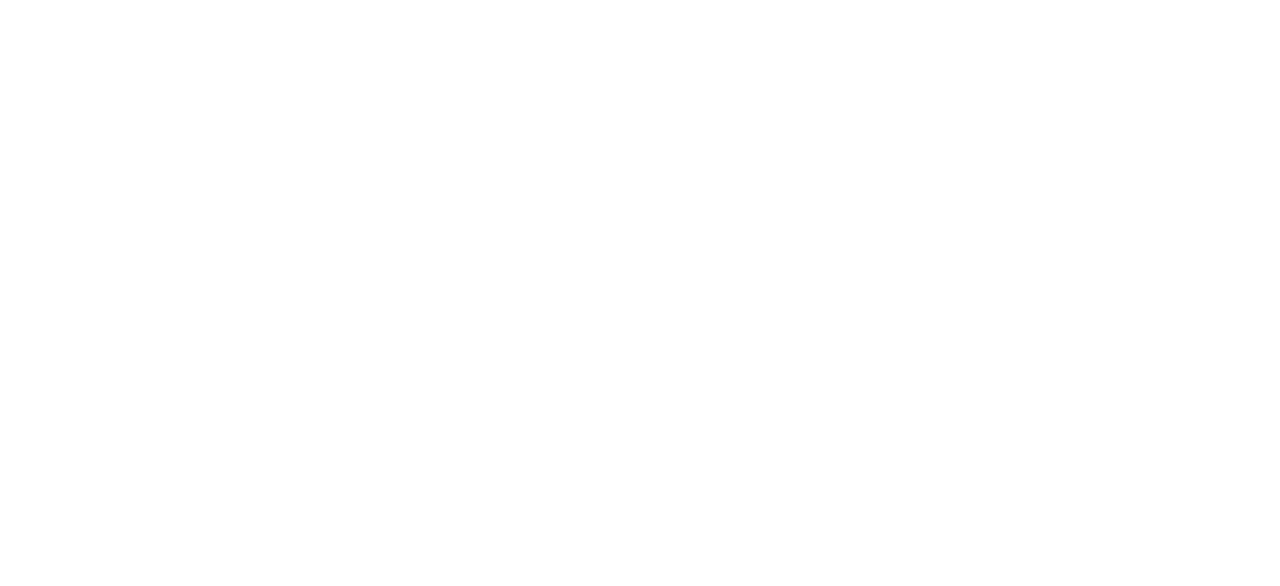
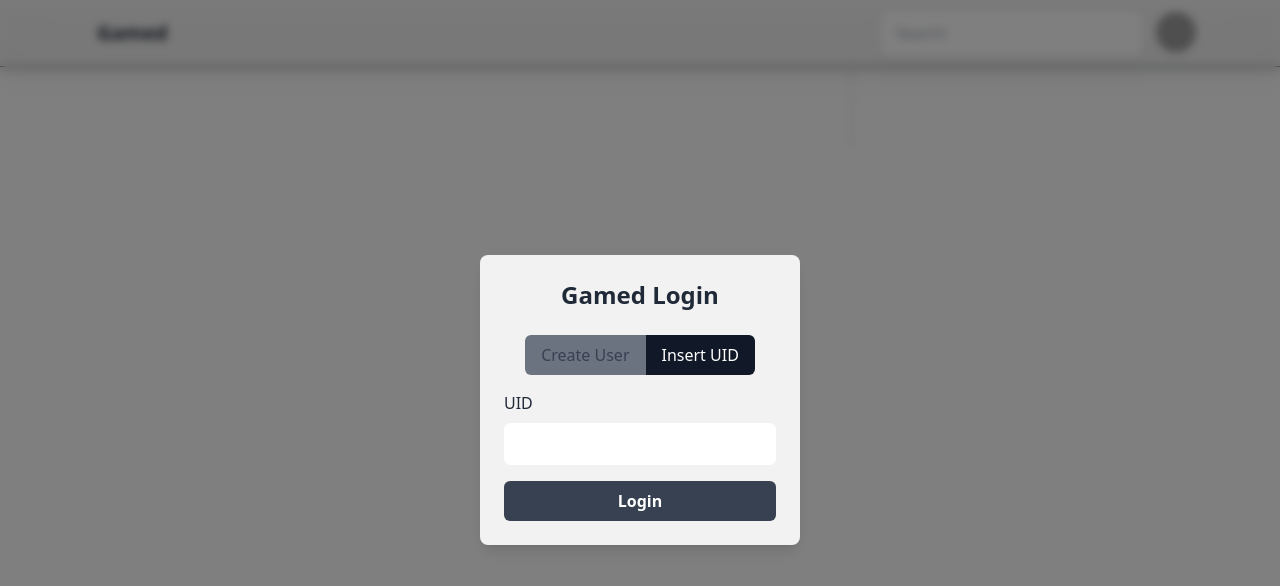
Before and after one commit to St-Stefan/Gamed, a Vue app in the folder frontendservice/: page /Search/1 in a window 1280 px wide. Before the commit this address had no page. Shown: the top 586 px of the page. Built offline with nearby package versions, Linux system fonts and the light colour scheme; grey boxes are pictures that could not be loaded.

Commit message:
Search functionality and routing for search added

```diff
--- /dev/null
+++ b/frontendservice/src/components/GameCard.vue
@@ -0,0 +1,42 @@
+<script setup>
+import { defineProps } from 'vue';
+
+defineProps({
+  game: {
+    type: Object,
+    required: true,
+  }
+});
+</script>
+
+<template>
+  <div
+      class="card border border-gray-700 rounded-lg p-4 mb-4 cursor-pointer"
+      @click="selectGame"
+  >
+    <h2 class="text-xl font-semibold mb-2">{{ game.game.name }}</h2>
+    <p class="text-gray-300 mb-4">{{ game.game.developer }}</p>
+    <p class="text-gray-300 mb-4">{{ game.game.release_date }}</p>
+    <p class="text-gray-300 mb-4">{{ game.game.platforms }}</p>
+
+  </div>
+</template>
+
+
+
+<script>
+export default {
+  name: 'Card',
+  props: {
+    game: {
+      type: Object,
+      required: true,
+    },
+  },
+  methods: {
+    selectGame() {
+      this.$emit('select-game', this.game);
+    },
+  },
+};
+</script>
--- a/frontendservice/src/components/TopBar.vue
+++ b/frontendservice/src/components/TopBar.vue
@@ -5,7 +5,7 @@
     </div>
     <div class="flex-none gap-2">
       <div class="form-control">
-        <input type="text" placeholder="Search" class="input input-bordered w-24 md:w-auto" />
+        <input type="text" placeholder="Search" class="input input-bordered w-24 md:w-auto" @keyup.enter="submit" formaction="http://localhost:8082/search/{{ this.value }}" />
       </div>
       <div class="dropdown dropdown-end">
         <div tabindex="0" role="button" class="btn btn-ghost btn-circle avatar">
--- /dev/null
+++ b/frontendservice/src/components/search/SearchPage.vue
@@ -0,0 +1,81 @@
+<script setup>
+
+import WelcomeItem from "@/components/TopBar.vue";
+import SampleCard from "@/components/GameCard.vue";
+import TopBar from "@/components/TopBar.vue";
+import GameCard from "@/components/GameCard.vue";
+import AuthenticationPage from "@/components/authentication/AuthenticationPage.vue";
+import UserInfoPanel from "@/components/home/UserInfoPanel.vue";
+</script>
+
+<template>
+    <AuthenticationPage v-if="!loadedUID" @uidChanged="onUIDChanged"/>
+  <div class="flex flex-col h-screen">
+    <div class="flex-1 overflow-y-auto">
+      <div class="sticky top-0 z-10 backdrop-blur-xl drop-shadow-xl bg-base-200/70 border-b border-gray-700">
+        <top-bar @uidChanged="onUIDChanged"/>
+      </div>
+      <div class="flex pl-20 pr-20">
+        <div class="w-2/3 flex-none grid place-items-center p-10 gap-10">
+          <GameCard v-for="game in games" :game="game" />
+        </div>
+
+        <div class="divider divider-horizontal"></div>
+
+        <div class="flex-1 rounded-box place-items-center">
+
+        </div>
+      </div>
+    </div>
+  </div>
+</template>
+
+<script>
+export default {
+  data() {
+    return {
+      query: null,
+      games: [],
+      loadedUID: false,
+      loading: true,
+      error: null,
+    };
+  },
+  created() {
+    this.onUIDChanged()
+  },
+  methods:{
+    onUIDChanged(){
+       this.loadedUID = localStorage.getItem("GamedUID")!=null;
+       if(this.loadedUID){
+         fetch('http://localhost:8083/home/' + localStorage.getItem("GamedUID"))
+             .then((response) => {
+               if (!response.ok) {
+                 throw new Error('Network response was not ok');
+               }
+               return response.json();
+             })
+             .then((data) => {
+               this.posts = data;
+               console.log(data)
+             })
+             .catch((error) => {
+               this.error = error.message || 'An error occurred while fetching posts.';
+             })
+             .finally(() => {
+               this.loading = false;
+             });
+       }
+    },
+    handleSelectPost(post) {
+      // Update the selected user when a post is selected
+      console.log("here")
+      this.selectedAuthor = post.user;
+    },
+  }
+};
+</script>
+
+<style scoped>
+
+</style>
--- a/frontendservice/src/router/index.js
+++ b/frontendservice/src/router/index.js
@@ -3,6 +3,7 @@ import homePage from "@/components/home/HomePage.vue";
 import HelloWorld from "@/components/HelloWorld.vue";
 import AuthenticationPage from "@/components/authentication/AuthenticationPage.vue";
 import HomePage from "@/components/home/HomePage.vue";
+import SearchPage from "@/components/search/SearchPage.vue";
 const routes = [
     {
         path: '/',
@@ -19,6 +20,11 @@ const routes = [
         name: 'Login',
         component: AuthenticationPage,
     },
+    {
+        path: '/Search/:query',
+        name: 'Search',
+        component: SearchPage,
+    }
     // Add more routes here
 ];
 
```
